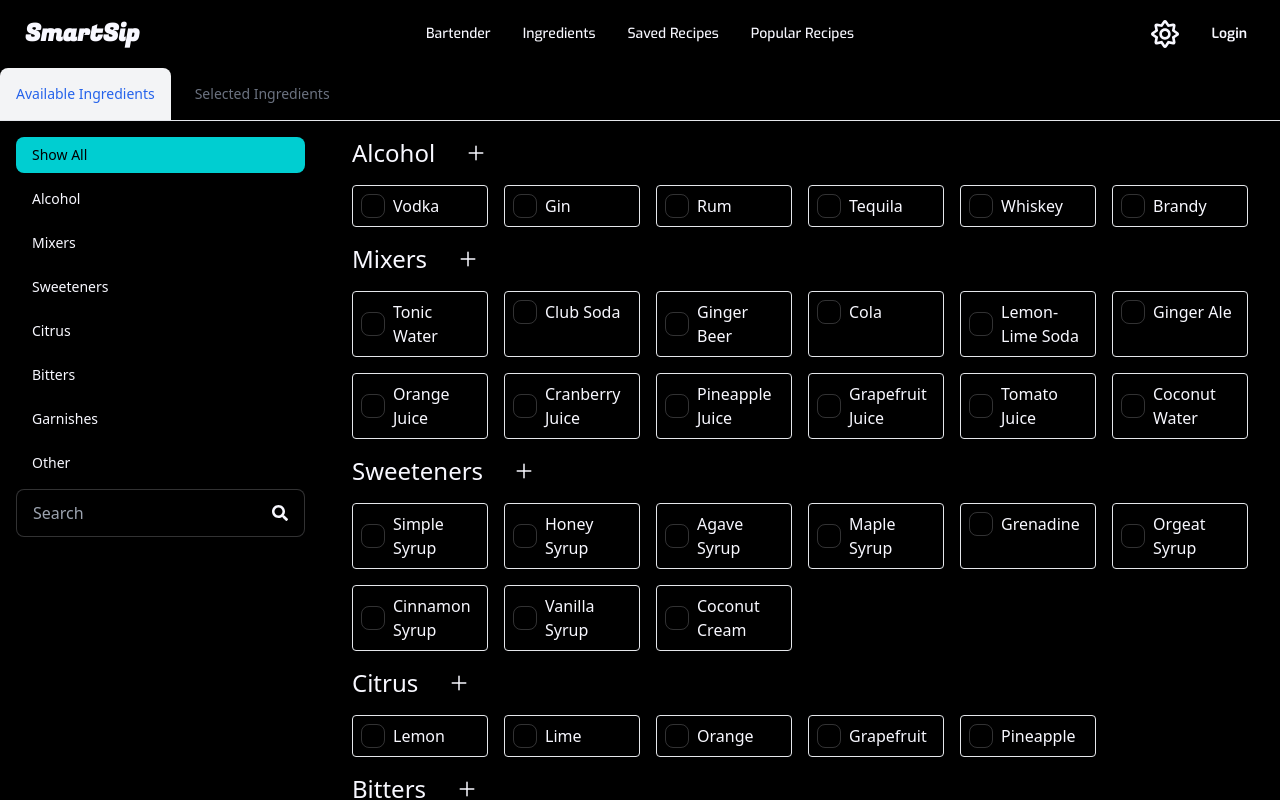
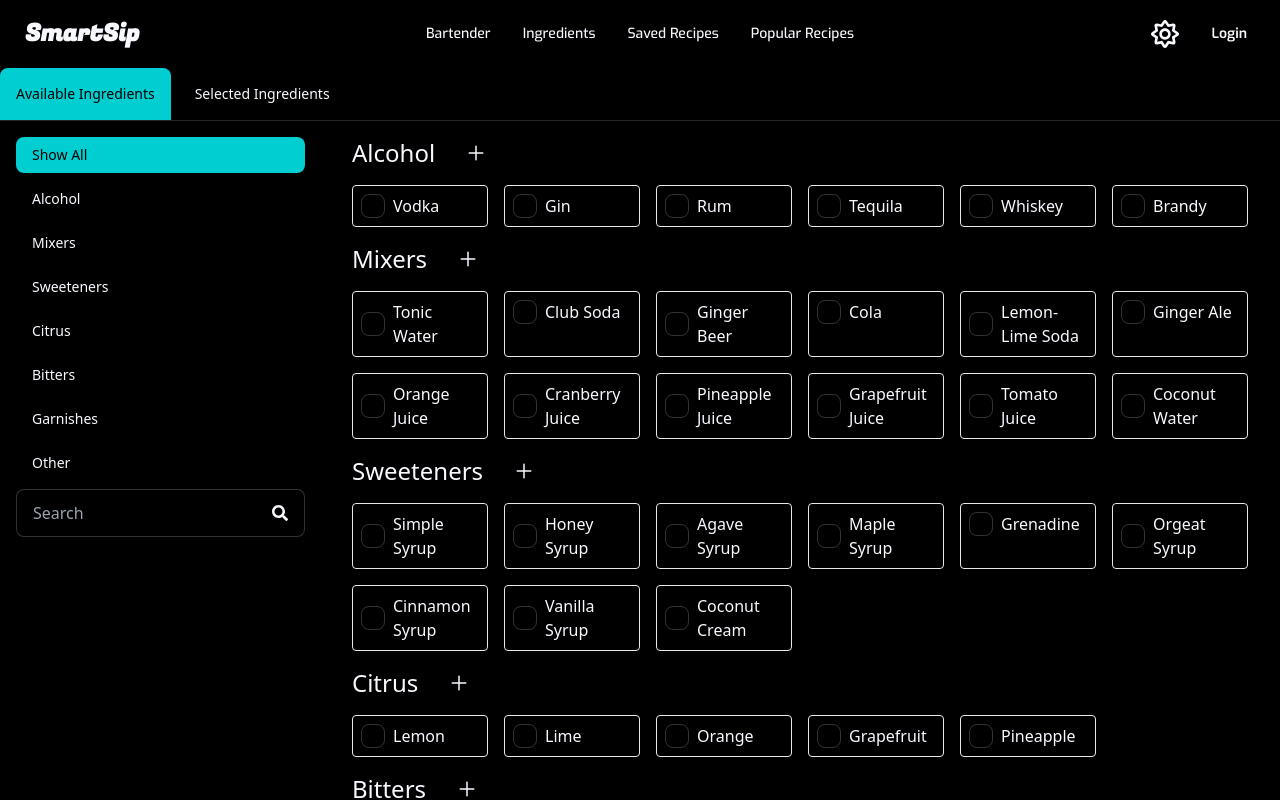
Before and after one commit to Awhalen1999/smart-sip, a React (Vite) app: page /ingredients in a window 1280 px wide. Shown: the top 800 px of the page. Built offline with nearby package versions, Linux system fonts and the light colour scheme.

Commit message:
ingredients page styling

```diff
--- a/src/pages/ingredients/IngredientsPage.jsx
+++ b/src/pages/ingredients/IngredientsPage.jsx
@@ -7,7 +7,7 @@ const IngredientsPage = () => {
 
   return (
     <div>
-      <ul className='flex flex-wrap text-sm font-medium text-center text-gray-500 border-b border-gray-200 dark:border-gray-700 dark:text-gray-400'>
+      <ul className='flex flex-wrap text-sm font-medium text-center border-b border-accent'>
         <li className='me-2'>
           <a
             href='#'
@@ -15,8 +15,8 @@ const IngredientsPage = () => {
             aria-current='page'
             className={`inline-block p-4 rounded-t-lg ${
               activeTab === 'available'
-                ? 'text-blue-600 bg-gray-100 active dark:bg-gray-800 dark:text-blue-500'
-                : 'hover:text-gray-600 hover:bg-gray-50 dark:hover:bg-gray-800 dark:hover:text-gray-300'
+                ? 'text-primary-content bg-primary '
+                : 'hover:text-accent-content hover:bg-accent '
             }`}
           >
             Available Ingredients
@@ -28,8 +28,8 @@ const IngredientsPage = () => {
             onClick={() => setActiveTab('selected')}
             className={`inline-block p-4 rounded-t-lg ${
               activeTab === 'selected'
-                ? 'text-blue-600 bg-gray-100 active dark:bg-gray-800 dark:text-blue-500'
-                : 'hover:text-gray-600 hover:bg-gray-50 dark:hover:bg-gray-800 dark:hover:text-gray-300'
+                ? 'text-primary-content bg-primary '
+                : 'hover:text-accent-content hover:bg-accent '
             }`}
           >
             Selected Ingredients
--- a/tailwind.config.js
+++ b/tailwind.config.js
@@ -16,10 +16,10 @@ module.exports = {
         myDark: {
           primary: '#00CED1',
           'primary-content': '#000000',
-          secondary: '#20DFE5',
+          secondary: '#FFD166',
           'secondary-content': '#000000',
-          accent: '#FFD166',
-          'accent-content': '#000000',
+          accent: '#252525', // lighter gray
+          'accent-content': '#FFFFFF',
           neutral: '#000000',
           'neutral-content': '#FFFFFF',
           'base-100': '#000000',
@@ -40,9 +40,9 @@ module.exports = {
         myLight: {
           primary: '#00CED1',
           'primary-content': '#000000',
-          secondary: '#20DFE5',
+          secondary: '#FFD166',
           'secondary-content': '#000000',
-          accent: '#FFD166',
+          accent: '#C0C0C0',
           'accent-content': '#000000',
           neutral: '#FFFFFF',
           'neutral-content': '#000000',
```
